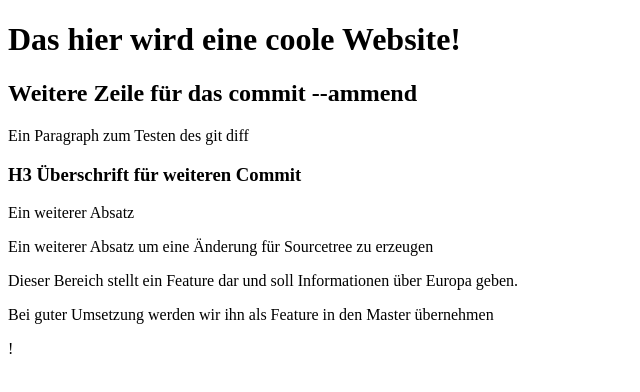
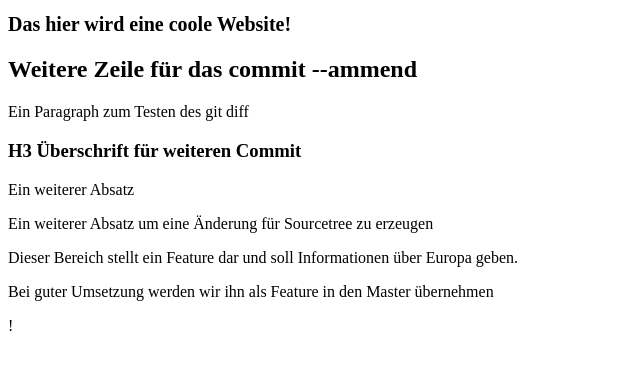
Before and after one commit to sandasch/website_v3_20231019, a plain HTML site: page index.html in a window 1280 px wide. Shown: the whole page, without its empty margins (0-640 px from the left). Drawn offline with Linux system fonts and the light colour scheme.

Commit message:
Changing style of background und headline 1

```diff
--- a/style.css
+++ b/style.css
@@ -1,3 +1,7 @@
 body {
 	color:black;
+	background-color:white;
 }
+h1 {
+	font-size:20px;
+}
```
